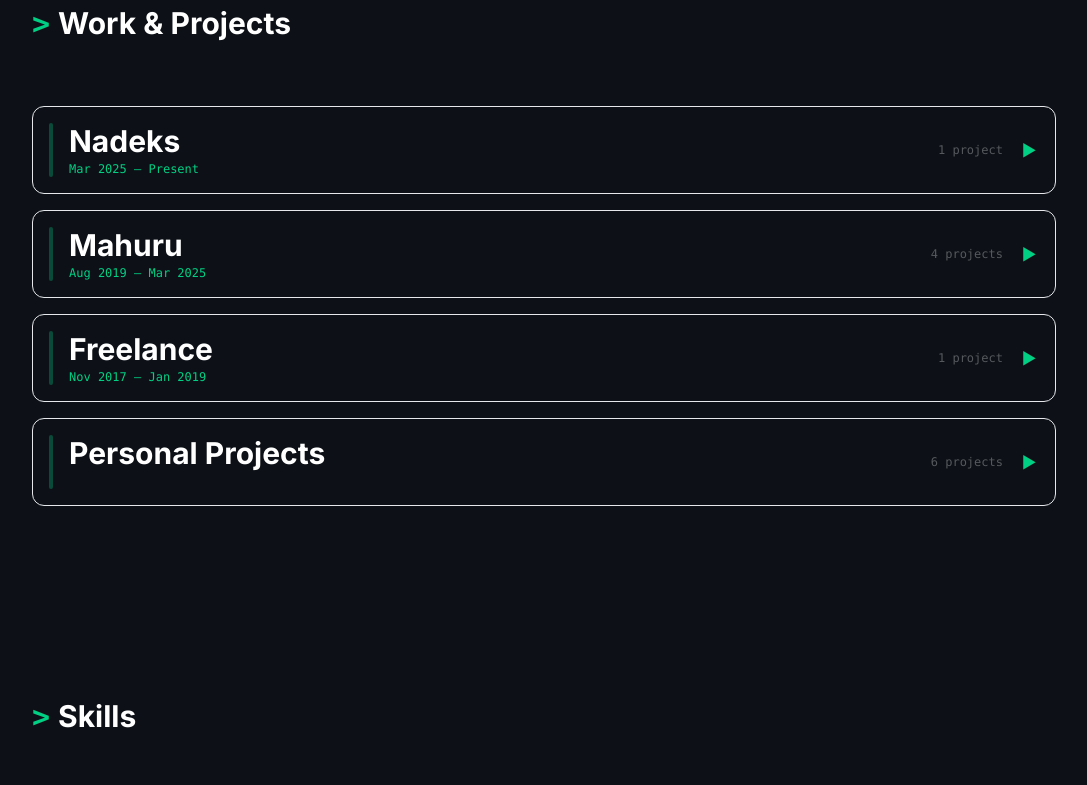
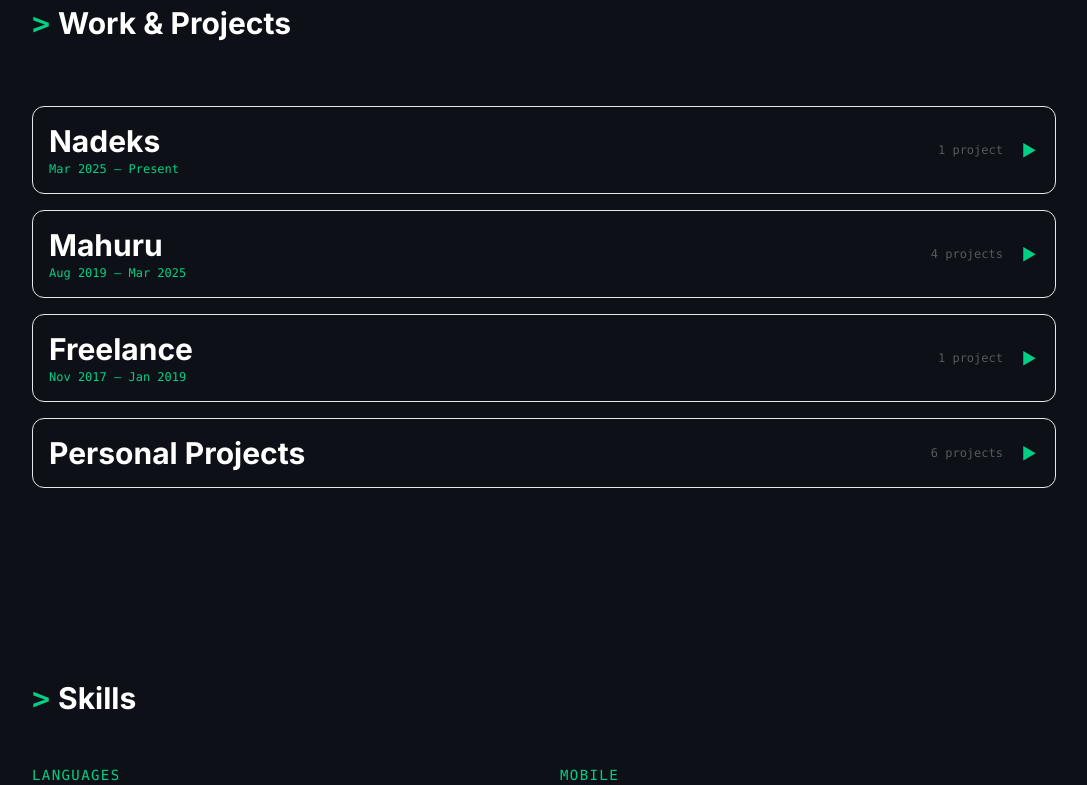
Before and after one commit to BargystV/portfolio, a Next.js app: page / in a window 1280 px wide. Shown: the part 1520-2305 px from the top of the page, without its empty margins (96-1183 px from the left). Built offline with nearby package versions, Linux system fonts and the light colour scheme.

Commit message:
Remove accent bars from work blocks and fix pet projects vertical alignment

```diff
--- a/components/WorkAndProjects.tsx
+++ b/components/WorkAndProjects.tsx
@@ -296,8 +296,6 @@ export default function WorkAndProjects() {
                   onClick={() => toggleBlock(block.id)}
                   className={`flex items-center gap-4 cursor-pointer group rounded-xl border ${isBlockExpanded ? 'border-[#00d084]/30' : 'border-white/8 hover:border-[#00d084]/30'} bg-[#0d1117] p-4 transition-colors duration-150`}
                 >
-                  {/* Вертикальная акцентная полоса */}
-                  <div className="w-1 self-stretch bg-[#00d084]/30 rounded-full shrink-0" />
                   <div className="flex-1 min-w-0">
                     {block.company ? (
                       <>
@@ -323,9 +321,7 @@ export default function WorkAndProjects() {
                       </>
                     ) : (
                       <>
-                        <h3 className="text-2xl sm:text-3xl font-bold text-white mb-0.5">{t('work_pet_title')}</h3>
-                        {/* Пустая строка для выравнивания высоты с блоками компаний */}
-                        <p className="font-mono text-xs text-transparent select-none">&nbsp;</p>
+                        <h3 className="text-2xl sm:text-3xl font-bold text-white">{t('work_pet_title')}</h3>
                       </>
                     )}
                   </div>
```
